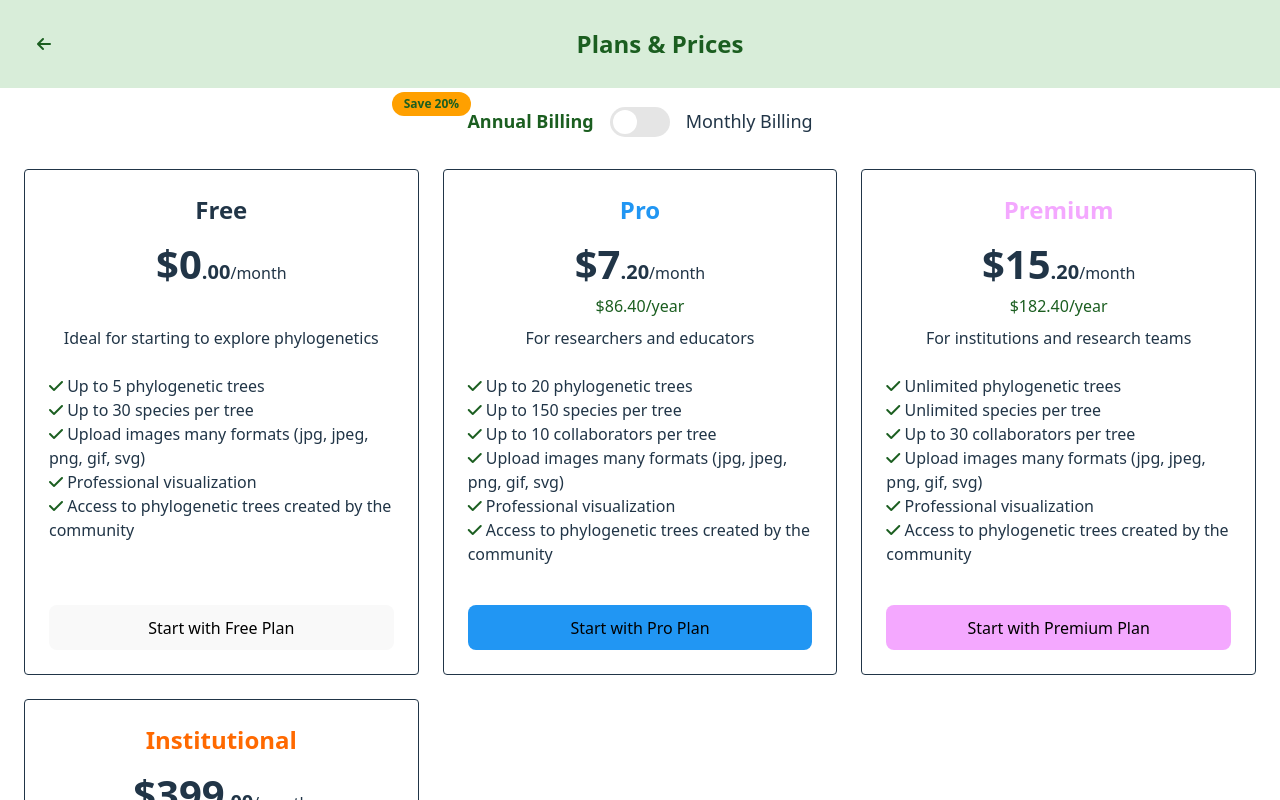
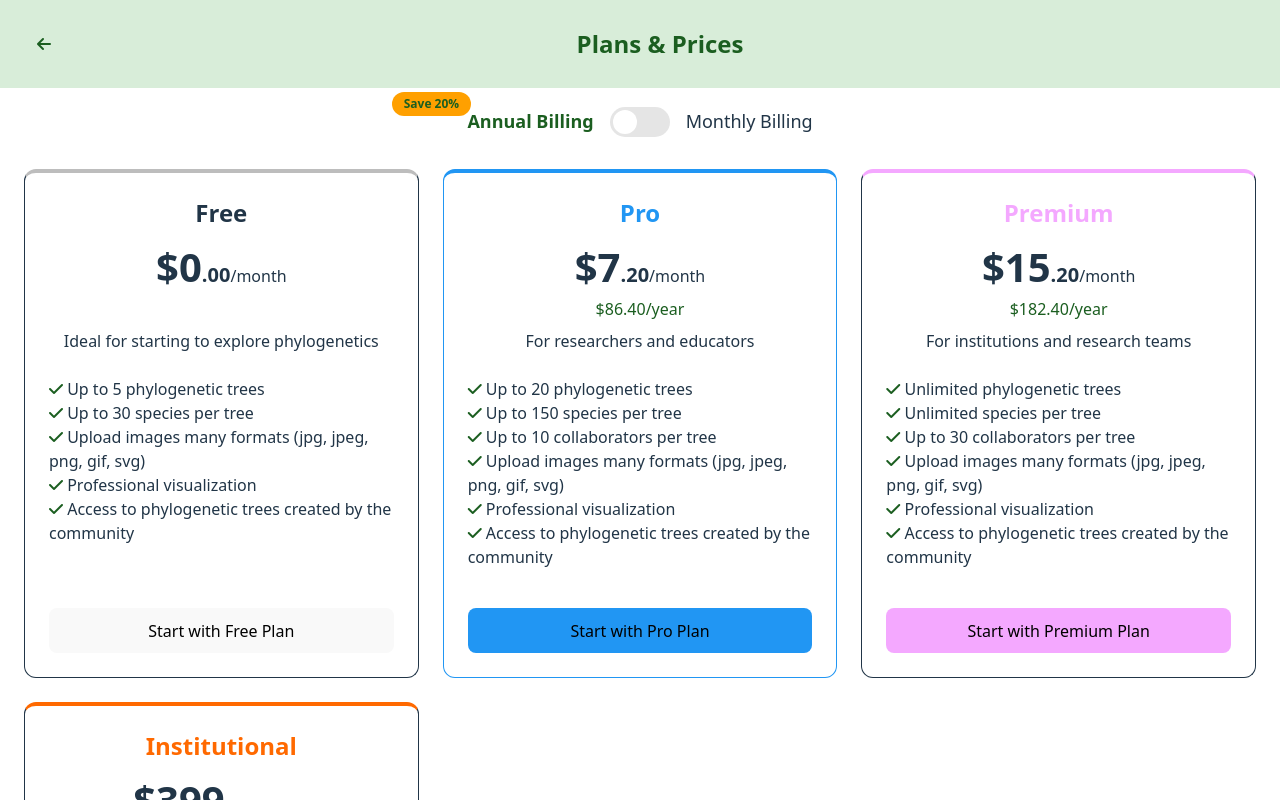
Before and after one commit to LUCHER4321/CPT-Frontend, a React (Vite) app: page /pricing in a window 1280 px wide. Shown: the top 800 px of the page. Built offline with nearby package versions, Linux system fonts and the light colour scheme; no server answers.

Commit message:
Update PlanCard.tsx

```diff
--- a/src/components/PlanCard.tsx
+++ b/src/components/PlanCard.tsx
@@ -24,7 +24,7 @@ export const PlanCard = ({
         dark
     } = button ?? {};
     return (
-        <div className="rounded p-6 pb-21 border relative hover:-translate-y-[5px] transition-all duration-300">
+        <div className={`rounded-xl p-6 pb-21 border border-t-4 relative hover:-translate-y-[5px] transition-all duration-300 ${plan ? `${plans.get(plan)?.border?.light ?? ""} ${plans.get(plan)?.border?.dark ?? ""}` : ""}`}>
             <PlanHeader
                 plan={plan}
                 monthly={monthly}
```
